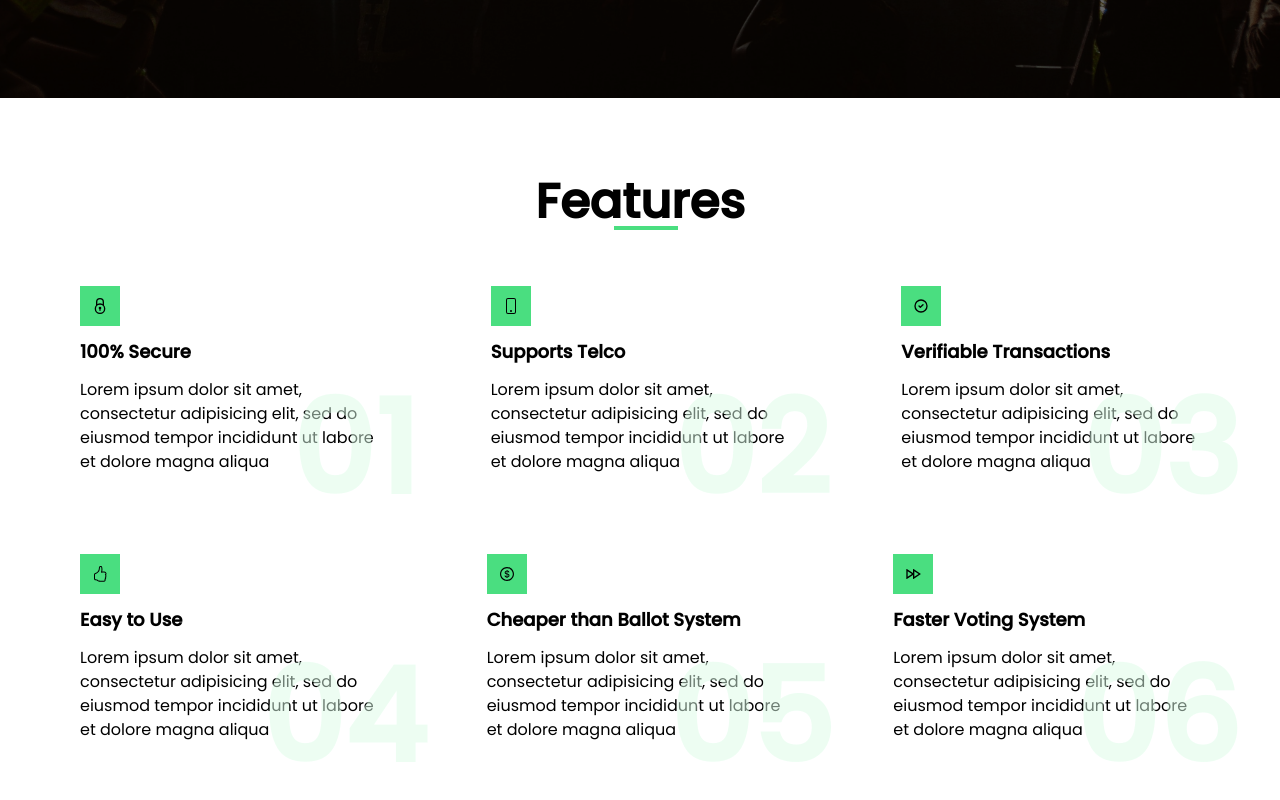
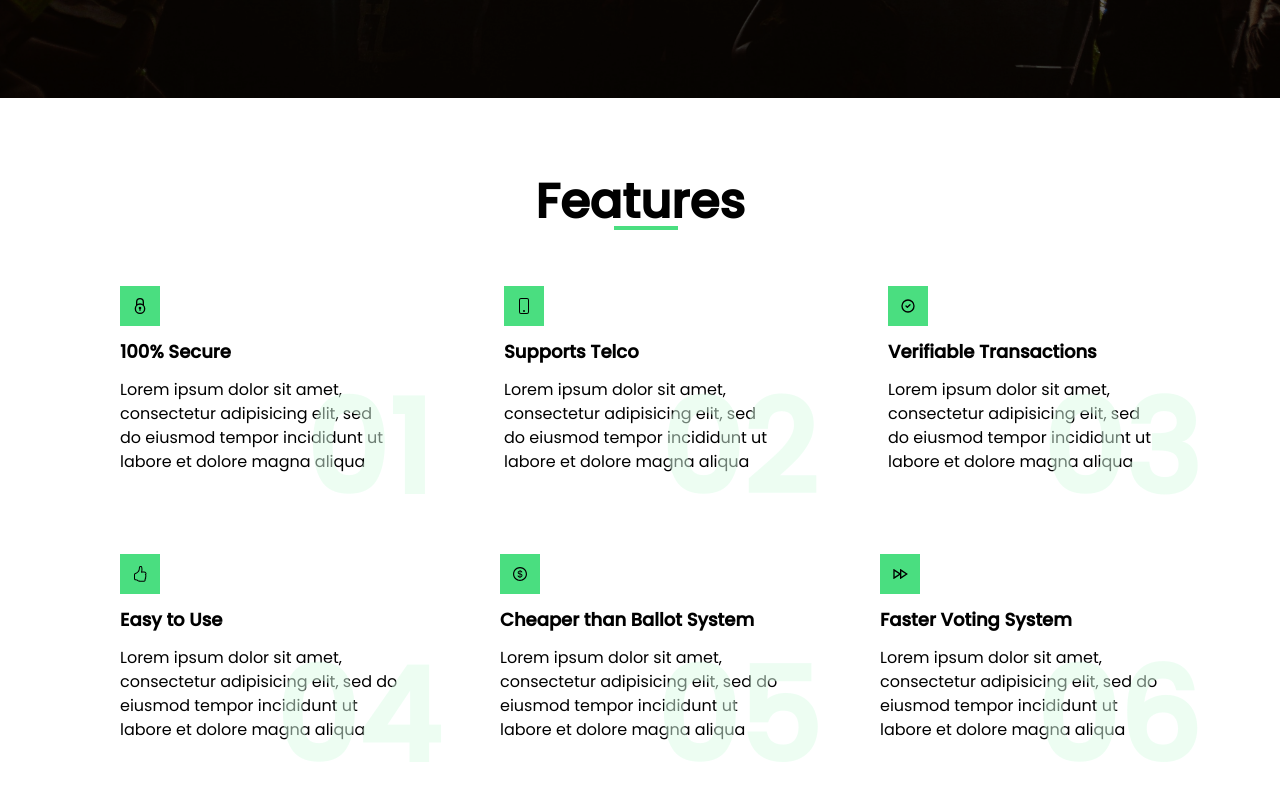
Before and after one commit to Pukka-Technologies/iVote, a Next.js app: page / in a window 1280 px wide. Shown: the part 702-1502 px from the top of the page. Built offline with nearby package versions, Linux system fonts and the light colour scheme.

Commit message:
add features

```diff
--- a/components/Features.js
+++ b/components/Features.js
@@ -11,7 +11,7 @@ const Features = () => {
       <h1 className="pb-5 text-5xl font-bold after:bg-green-400 after:block after:w-16 after:h-1 after:absolute after:bottom-30 after:left-[48%]">
         Features
       </h1>
-      <div className="grid grid-cols-3 gap-8 px-10">
+      <div className="grid grid-cols-3 gap-8 px-20">
         <div className="relative p-10 after:absolute after:block after:content-['01'] after:text-green-100 after:font-extrabold after:text-9xl after:opacity-50 after:bottom-0 after:right-0">
           <p className="w-fit p-3 bg-green-400">
             <GrSecure />
@@ -52,7 +52,7 @@ const Features = () => {
         </div>
       </div>
 
-      <div className="grid grid-cols-3 gap-5 px-10">
+      <div className="grid grid-cols-3 gap-5 px-20">
         <div className="relative p-10 after:absolute after:block after:content-['04'] after:text-green-100 after:font-extrabold after:text-9xl after:opacity-50 after:bottom-0 after:right-0">
           <p className="w-fit p-3 bg-green-400">
             <BsHandThumbsUp />
--- a/components/Header.js
+++ b/components/Header.js
@@ -9,7 +9,7 @@ const Header = () => {
         <Navbar />
         <div className="items-center pt-40 flex flex-col justify-center">
           <div className=" text-white font-text flex flex-col items-center">
-            <h1 className="text-7xl font-extrabold w-8/12 text-center after:bg-green-400 after:block after:w-16 after:h-1 after:absolute after:top-96 after:left-[50%]">
+            <h1 className="text-7xl font-extrabold w-8/12 text-center after:bg-green-400 after:block after:w-16 after:h-1 after:absolute after:top-96 after:left-[49%]">
               Event Execution with
               <span className="text-green-400"> Media Billo</span>
             </h1>
```
